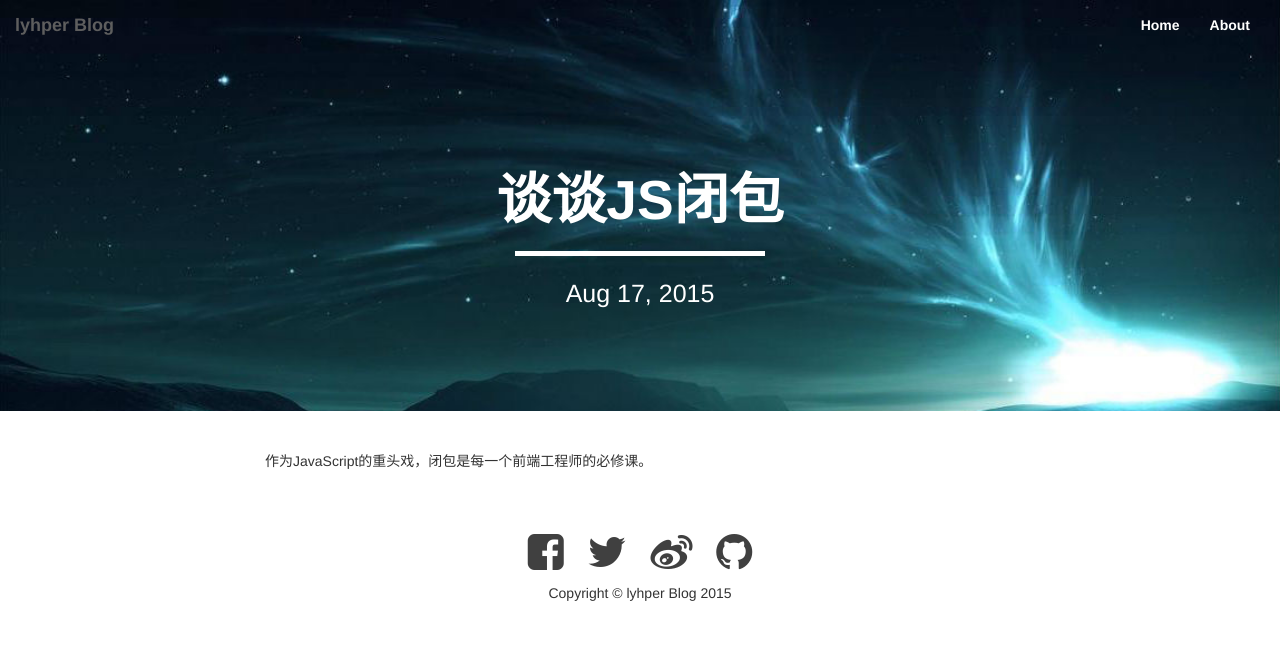
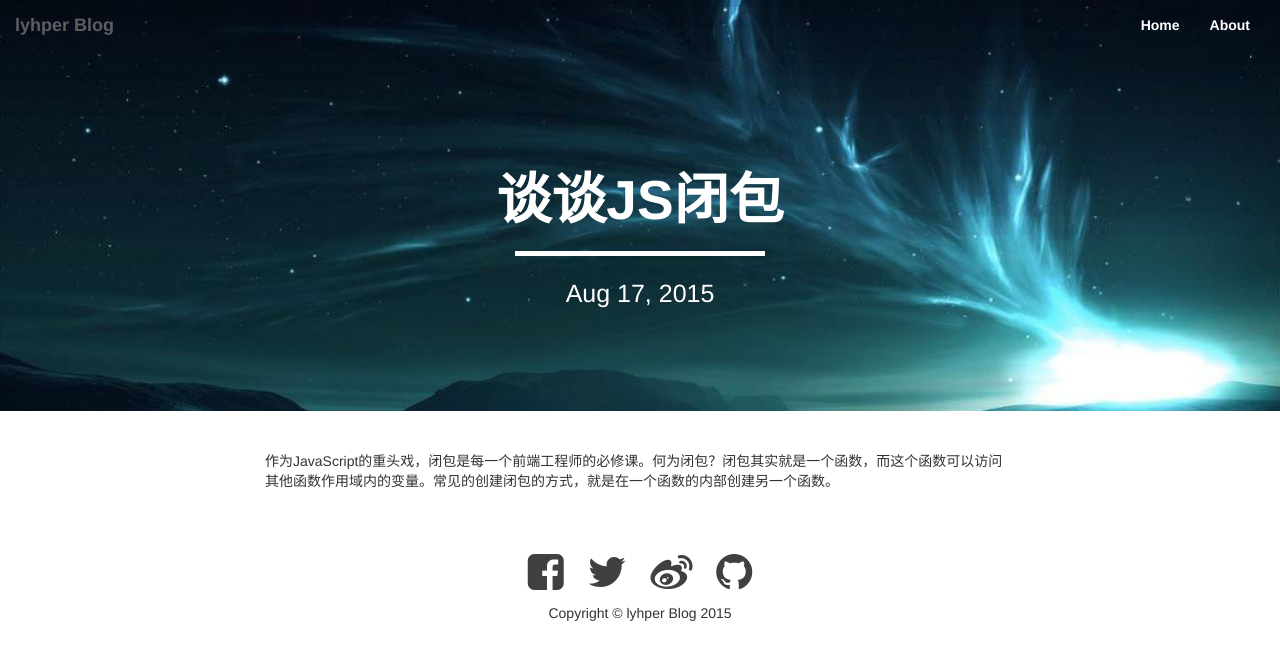
Before and after one commit to lyhper/lyhper.github.io, a Jekyll site: the page built from _posts/2015-08-17-JavaScript-closure.markdown, in a window 1280 px wide. Shown: the top 660 px of the page. Built offline with Jekyll 4.4.1, drawn with Linux system fonts in a browser that asks for light colours.

Commit message:
modify post

```diff
--- a/_posts/2015-08-17-JavaScript-closure.markdown
+++ b/_posts/2015-08-17-JavaScript-closure.markdown
@@ -6,4 +6,4 @@ categories: JavaScript
 header-img: img/JavaScript-closure.jpg
 ---
 
-作为JavaScript的重头戏，闭包是每一个前端工程师的必修课。
+作为JavaScript的重头戏，闭包是每一个前端工程师的必修课。何为闭包？闭包其实就是一个函数，而这个函数可以访问其他函数作用域内的变量。常见的创建闭包的方式，就是在一个函数的内部创建另一个函数。
--- a/about.html
+++ b/about.html
@@ -5,6 +5,6 @@ title: About Me
 
 <p>柳宇航，重庆人，西北大学软件工程专业，2016年毕业</p>
 <p>大一入校担任班长至今，曾任学生会部长</p>
-<p>参加过志愿者活动，曾利用暑假与同学前往山东支教,喜欢体验不同的生活</p>
+<p>参加过志愿者活动，曾利用暑假与同学前往山东支教，喜欢体验不同的生活</p>
 <p>程序员，热爱前端，热爱Web开发，热爱互联网，喜欢团队工作</p>
 <p>目前在猪八戒网前端团队实习</p>
```
